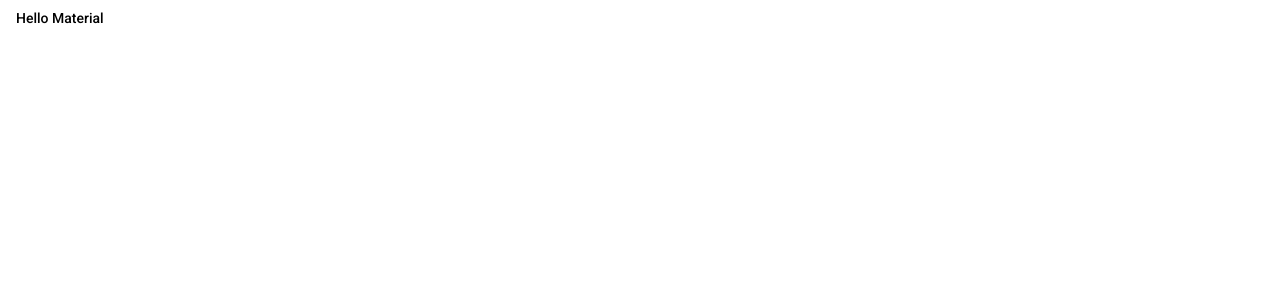
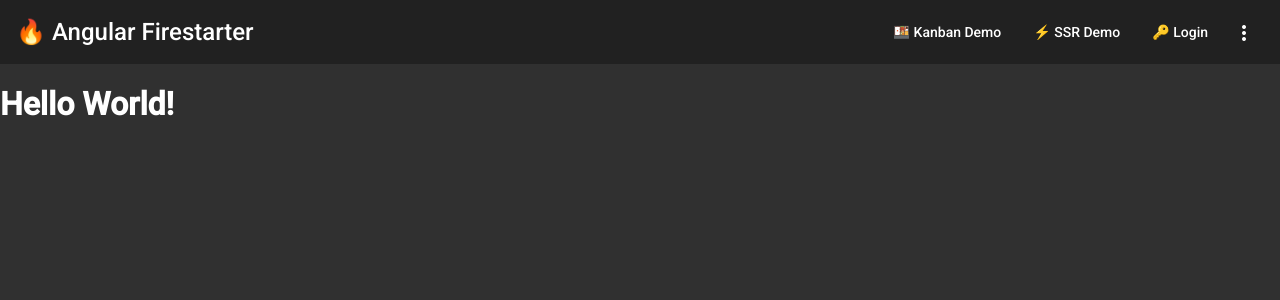
Before and after one commit to rhenriquez28/fireship-ng-course, an Angular app: page / in a window 1280 px wide. Shown: the top 300 px of the page. Built offline with nearby package versions, Linux system fonts and the light colour scheme.

Commit message:
Created shared module and shell component

```diff
--- a/src/app/app.component.html
+++ b/src/app/app.component.html
@@ -1,2 +1,4 @@
-<button mat-button>Hello Material</button>
-<router-outlet></router-outlet>
+<app-shell>
+    <h1>Hello World!</h1>
+    <router-outlet></router-outlet>
+</app-shell>
--- a/src/app/app.module.ts
+++ b/src/app/app.module.ts
@@ -4,8 +4,7 @@
 import { AppRoutingModule } from './app-routing.module';
 import { AppComponent } from './app.component';
 import { BrowserAnimationsModule } from '@angular/platform-browser/animations';
-
-import { MatButtonModule } from '@angular/material/button';
+import { SharedModule } from './shared/shared.module';
 
 @NgModule({
   declarations: [AppComponent],
@@ -13,7 +12,7 @@
     BrowserModule,
     AppRoutingModule,
     BrowserAnimationsModule,
-    MatButtonModule,
+    SharedModule,
   ],
   providers: [],
   bootstrap: [AppComponent],
--- /dev/null
+++ b/src/app/shared/shared.module.ts
@@ -0,0 +1,42 @@
+import { NgModule } from '@angular/core';
+import { CommonModule } from '@angular/common';
+
+import { MatButtonModule } from '@angular/material/button';
+import { MatToolbarModule } from '@angular/material/toolbar';
+import { MatIconModule } from '@angular/material/icon';
+import { LayoutModule } from '@angular/cdk/layout';
+import { MatSidenavModule } from '@angular/material/sidenav';
+import { MatListModule } from '@angular/material/list';
+import { MatMenuModule } from '@angular/material/menu';
+import { RouterModule } from '@angular/router';
+import { MatCardModule } from '@angular/material/card';
+import { MatFormFieldModule } from '@angular/material/form-field';
+import { MatInputModule } from '@angular/material/input';
+import { MatSnackBarModule } from '@angular/material/snack-bar';
+import { ShellComponent } from './shell/shell.component';
+
+const components = [ShellComponent];
+
+const modules = [
+  CommonModule,
+  MatButtonModule,
+  MatToolbarModule,
+  MatIconModule,
+  LayoutModule,
+  MatSidenavModule,
+  MatListModule,
+  MatMenuModule,
+  MatIconModule,
+  MatCardModule,
+  MatFormFieldModule,
+  MatInputModule,
+  MatSnackBarModule,
+  RouterModule,
+];
+
+@NgModule({
+  declarations: [...components],
+  imports: [...modules],
+  exports: [...components, ...modules],
+})
+export class SharedModule {}
--- /dev/null
+++ b/src/app/shared/shell/shell.component.html
@@ -0,0 +1,39 @@
+<mat-sidenav-container class="sidenav-container">
+    <mat-sidenav #drawer class="sidenav" fixedInViewport [attr.role]="(isHandset$ | async) ? 'dialog' : 'navigation'"
+        [mode]="(isHandset$ | async) ? 'over' : 'side'" [opened]="false">
+        <mat-toolbar>Menu</mat-toolbar>
+        <mat-nav-list>
+            <a mat-list-item routerLink="/" (click)="drawer.close()">Home</a>
+            <a mat-list-item routerLink="/login" (click)="drawer.close()">Login</a>
+            <a mat-list-item routerLink="/kanban" (click)="drawer.close()">Kanban Demo</a>
+            <a mat-list-item routerLink="/customers" (click)="drawer.close()">SSR Demo</a>
+        </mat-nav-list>
+    </mat-sidenav>
+    <mat-sidenav-content>
+        <mat-toolbar>
+            <button type="button" aria-label="Toggle sidenav" mat-icon-button (click)="drawer.toggle()"
+                *ngIf="isHandset$ | async">
+                <mat-icon aria-label="Side nav toggle icon">menu</mat-icon>
+            </button>
+            <span class="logo" routerLink="/">🔥 Angular Firestarter</span>
+
+            <span class="fill-space"></span>
+            <div *ngIf="!(isHandset$ | async)">
+                <a mat-button routerLink="/kanban">🍱 Kanban Demo</a>
+                <a mat-button routerLink="/customers">⚡ SSR Demo</a>
+                <a mat-button routerLink="/login">🔑 Login</a>
+            </div>
+            <button mat-icon-button [matMenuTriggerFor]="menu" aria-label="Example icon-button with a menu">
+                <mat-icon>more_vert</mat-icon>
+            </button>
+
+            <mat-menu #menu="matMenu">
+                <a mat-menu-item href="https://fireship.page.link/slack">
+                    <i>💬</i>
+                    <span>Chat on Slack</span>
+                </a>
+            </mat-menu>
+        </mat-toolbar>
+        <ng-content></ng-content>
+    </mat-sidenav-content>
+</mat-sidenav-container>
--- /dev/null
+++ b/src/app/shared/shell/shell.component.scss
@@ -0,0 +1,45 @@
+.sidenav-container {
+  height: 100%;
+}
+
+.logo {
+  font-size: 1.2em;
+  cursor: pointer;
+  outline: none;
+}
+
+.mat-drawer-side {
+  border: none;
+  box-shadow: 1px 1px 10px 1px rgba(0, 0, 0, 0.3);
+}
+
+.sidenav {
+  width: 200px;
+  font-family: sofia-pro;
+}
+
+.sidenav .mat-toolbar {
+  background: inherit;
+}
+
+.mat-toolbar.mat-primary {
+  position: sticky;
+  top: 0;
+  z-index: 1;
+}
+
+.fill-space {
+  flex: 1 1 auto;
+}
+
+i {
+  font-style: normal;
+  font-size: 1.25em;
+  margin-right: 16px;
+}
+
+.avatar {
+  width: 1.75em;
+  border-radius: 50%;
+  margin: 0 10px 5px;
+}
--- /dev/null
+++ b/src/app/shared/shell/shell.component.ts
@@ -0,0 +1,20 @@
+import { Component } from '@angular/core';
+import { BreakpointObserver, Breakpoints } from '@angular/cdk/layout';
+import { Observable } from 'rxjs';
+import { map, shareReplay } from 'rxjs/operators';
+
+@Component({
+  selector: 'app-shell',
+  templateUrl: './shell.component.html',
+  styleUrls: ['./shell.component.scss'],
+})
+export class ShellComponent {
+  isHandset$: Observable<boolean> = this.breakpointObserver
+    .observe([Breakpoints.Handset])
+    .pipe(
+      map((result) => result.matches),
+      shareReplay()
+    );
+
+  constructor(private breakpointObserver: BreakpointObserver) {}
+}
--- a/src/styles.scss
+++ b/src/styles.scss
@@ -1,7 +1,6 @@
-
 // Custom Theming for Angular Material
 // For more information: https://material.angular.io/guide/theming
-@import '~@angular/material/theming';
+@import "~@angular/material/theming";
 // Plus imports for other components in your app.
 
 // Include the common styles for Angular Material. We include this here so that you only
@@ -19,7 +18,11 @@
 $angular-course-warn: mat-palette($mat-red);
 
 // Create the theme object (a Sass map containing all of the palettes).
-$angular-course-theme: mat-light-theme($angular-course-primary, $angular-course-accent, $angular-course-warn);
+$angular-course-theme: mat-dark-theme(
+  $angular-course-primary,
+  $angular-course-accent,
+  $angular-course-warn
+);
 
 // Include theme styles for core and each component used in your app.
 // Alternatively, you can import and @include the theme mixins for each component
@@ -28,5 +31,11 @@
 
 /* You can add global styles to this file, and also import other style files */
 
-html, body { height: 100%; }
-body { margin: 0; font-family: Roboto, "Helvetica Neue", sans-serif; }
+html,
+body {
+  height: 100%;
+}
+body {
+  margin: 0;
+  font-family: Roboto, "Helvetica Neue", sans-serif;
+}
```
Also changed, not shown: 1 other file (tests, documents, lock files or other folders).
